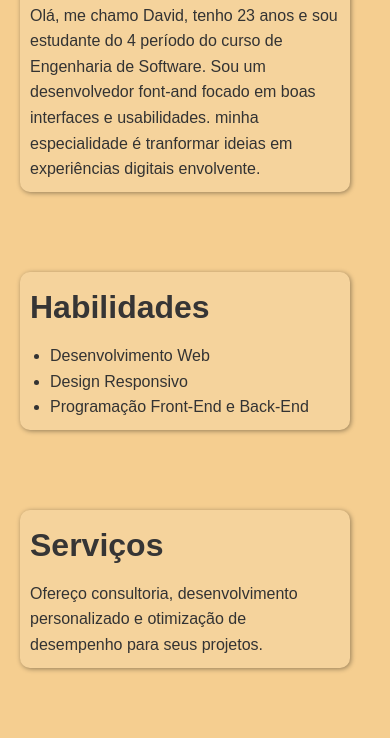
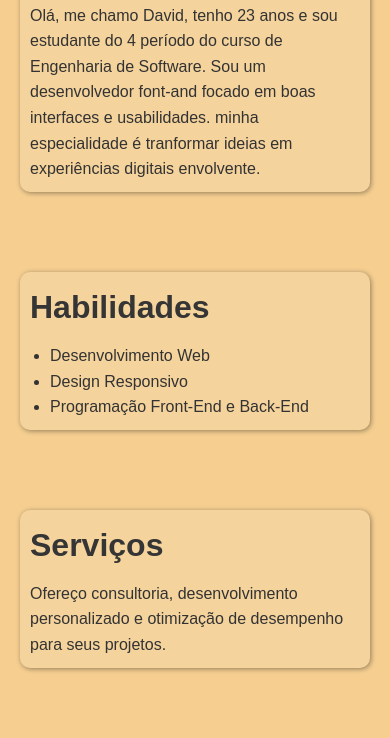
Before and after one commit to Devideos/siteApresentacao, a plain HTML site: page index.html in a window 390 px wide. Shown: the part 625-1363 px from the top of the page. Drawn offline with Linux system fonts and the light colour scheme.

Commit message:
Update mobile.css

```diff
--- a/estilos/mobile.css
+++ b/estilos/mobile.css
@@ -3,7 +3,7 @@
 @media screen and (max-width: 575px) {
     .container {
         flex-flow: column wrap;
-        width: 330px;
+        width: 350px;
         height: auto;
     }
 
@@ -12,7 +12,7 @@
         flex: 1;
         text-align: start;
 
-        width: 330px;
+        width: 350px;
 
         display: flex;
         flex-flow: column wrap;
```
